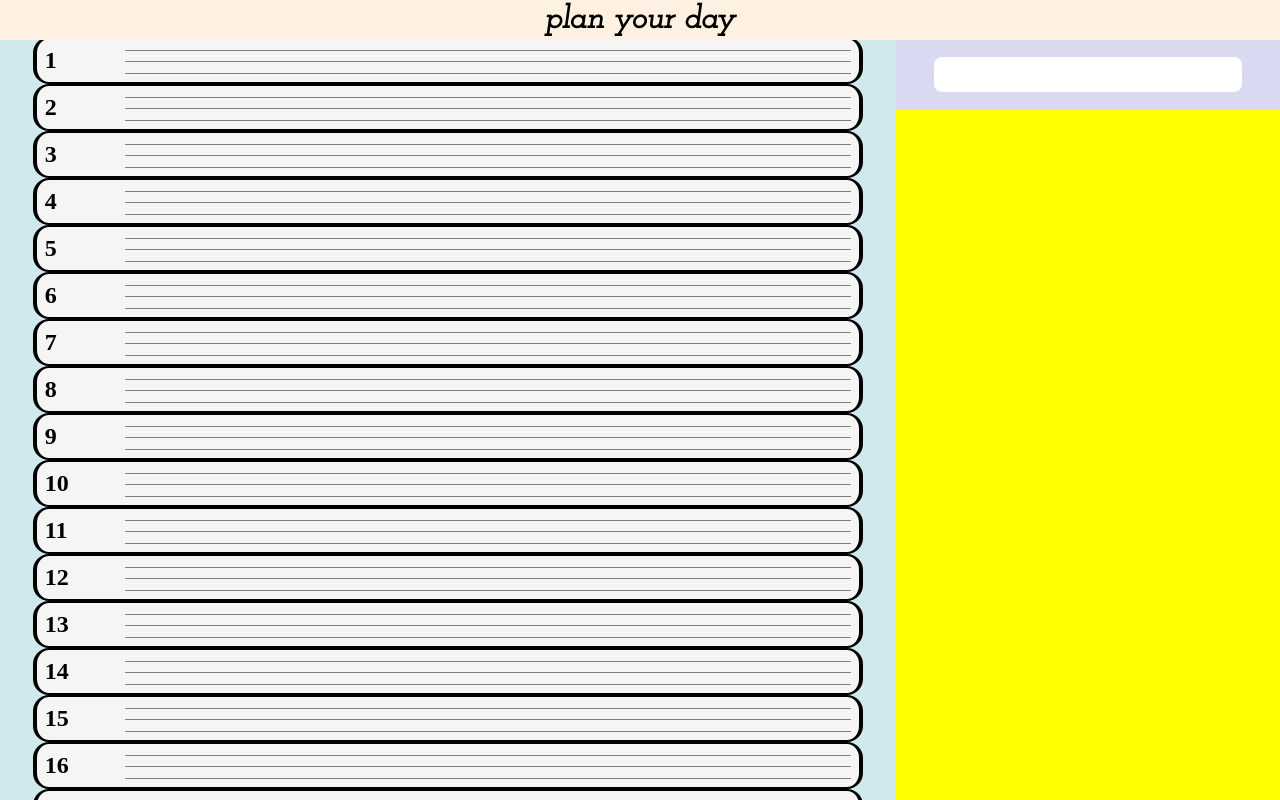
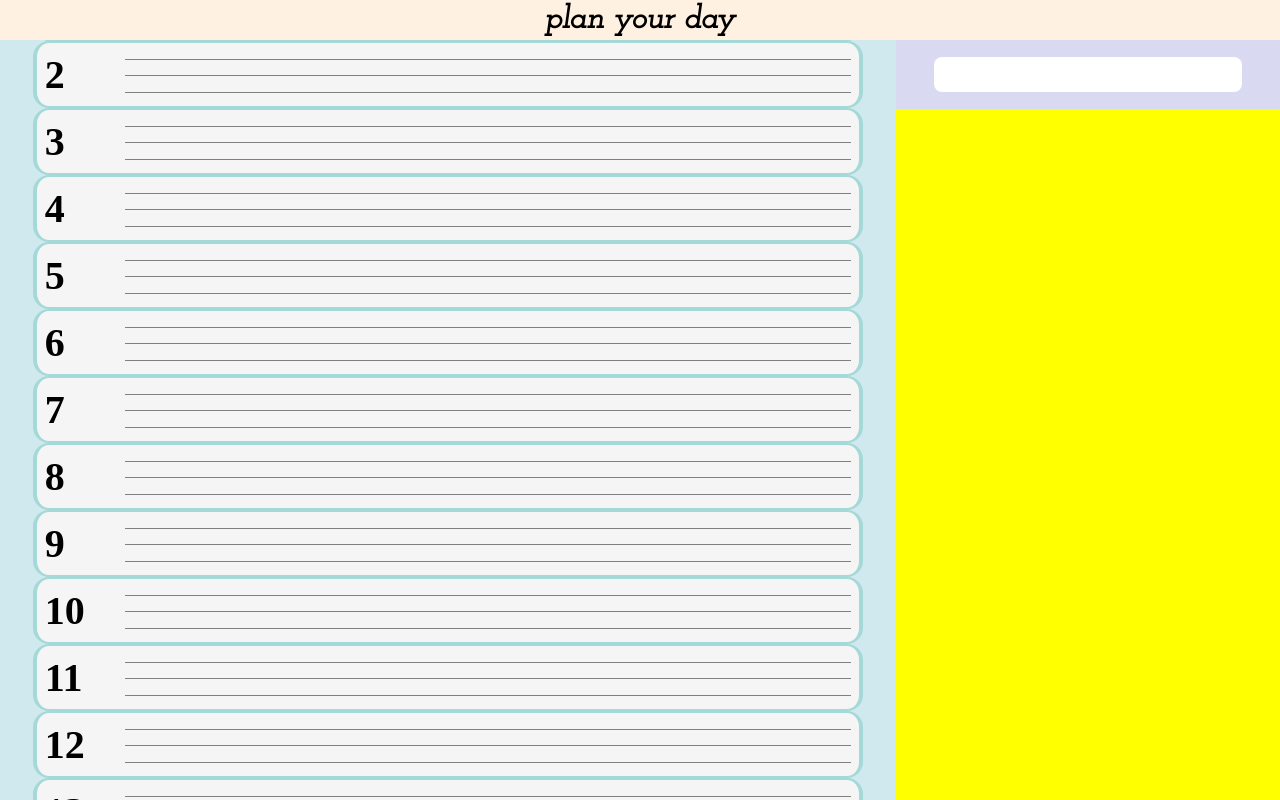
Before and after one commit to eduard-soul/calendar_concept_v2, a Vue app: page / in a window 1280 px wide. Built offline with nearby package versions, Linux system fonts and the light colour scheme.

Commit message:
size of hours changed, and some colors change

```diff
--- a/src/Calendar.vue
+++ b/src/Calendar.vue
@@ -25,26 +25,29 @@ onUpdated(() => {
 
 <style lang="scss" scoped>
 .hour-wrapper {
-  height: 7%;
   width: 90%;
   background-color: whitesmoke;
   border-radius: 2vh;
   padding: 1vh;
-  border-left: 0.5vh solid black;
-  border-right: 0.5vh solid black;
-  border-top: 0.25vh solid black;
-  border-bottom: 0.25vh solid black;
+  border-left: 0.5vh solid #A5D9D8;
+  border-right: 0.5vh solid #A5D9D8;
+  border-top: 0.25vh solid #A5D9D8;
+  border-bottom: 0.25vh solid #A5D9D8;
   display: flex;
   justify-content: space-between;
   align-items: center;
+
+  h1 {
+    font-size: 5vh;
+  }
 }
 #hour0 {
   margin-top: 1%;
-  border-top: 0.5vh solid black;
+  border-top: 0.5vh solid #A5D9D8;
 }
 #hour23 {
   margin-bottom: 1%;
-  border-bottom: 0.5vh solid black;
+  border-bottom: 0.5vh solid #A5D9D8;
 }
 .quarter-wrapper {
   height: calc(100% + 2vh);
```
